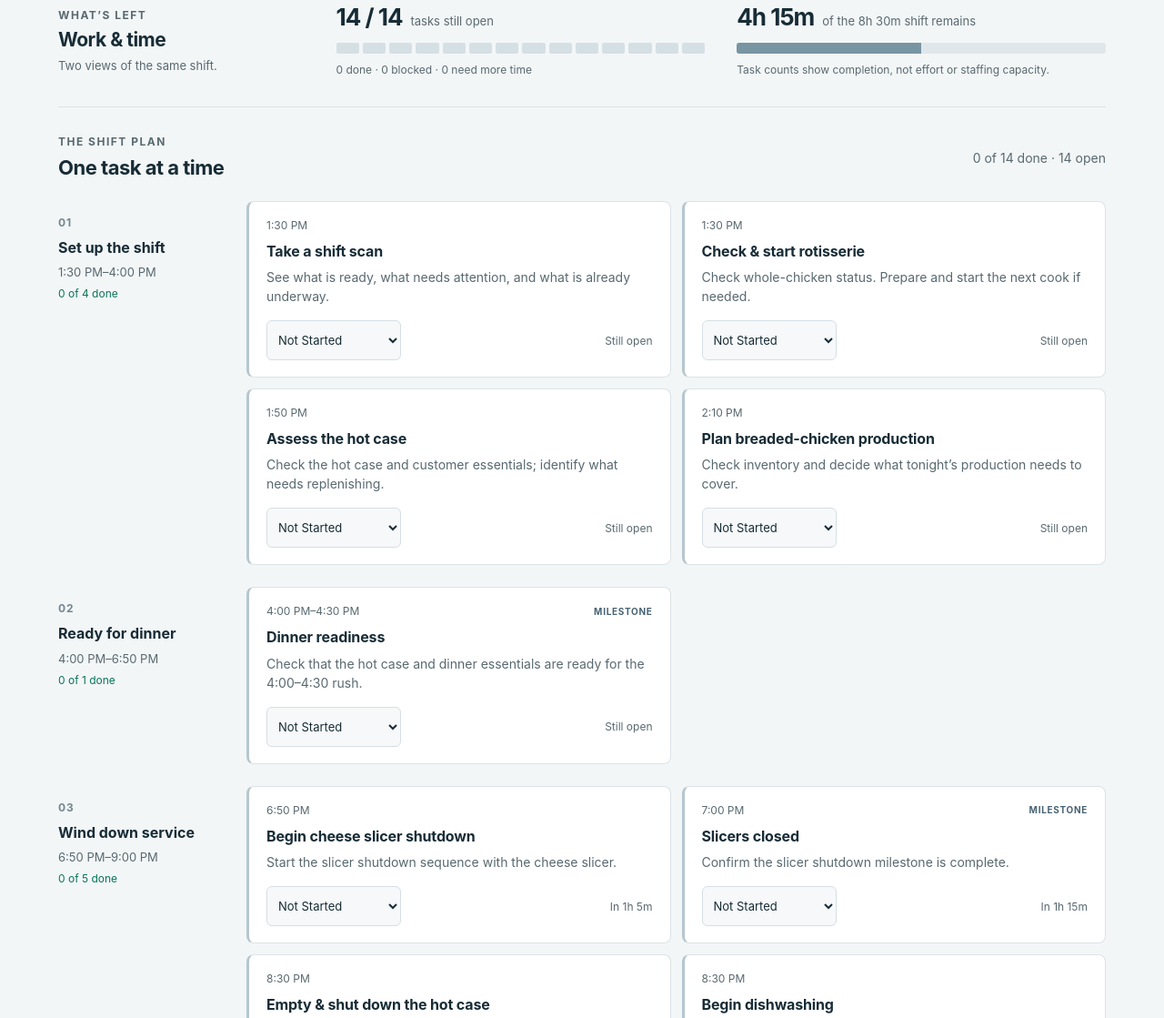
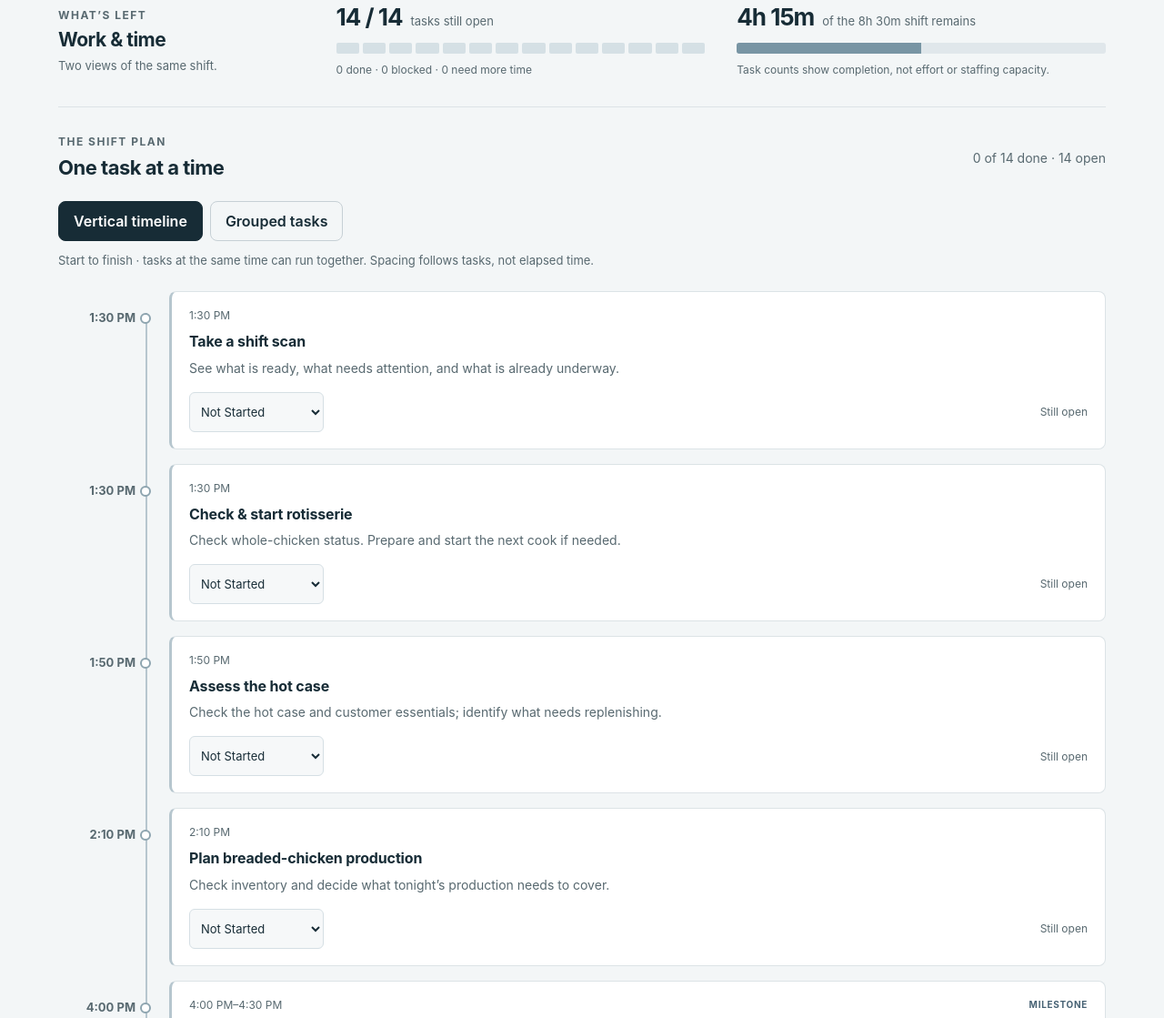
Before and after one commit to poulosophy/ghost-lead, a website: page index.html in a window 1280 px wide. Shown: the part 974-2093 px from the top of the page at 91% size. Drawn offline with Linux system fonts and the light colour scheme.

Commit message:
Add chronological task view with vertical timeline

```diff
--- a/index.html
+++ b/index.html
@@ -20,7 +20,7 @@
 <div class="clock-controls"><div><strong>Explore the shift</strong><span id="clock-help">Demo time · task states stay as you set them</span></div><label class="sr-only" for="demo-time">Demo time</label><input id="demo-time" type="range" min="810" max="1320" step="5" value="1065"><output id="demo-output" for="demo-time"></output><button id="live-toggle" class="quiet" aria-pressed="false">Use live clock</button></div>
 </section>
 <section class="work-shape" aria-label="Remaining work and time"><div class="shape-intro"><p class="eyebrow">WHAT’S LEFT</p><h2>Work & time</h2><p>Two views of the same shift.</p></div><div class="measure"><div><strong id="work-count"></strong><span>tasks still open</span></div><div id="task-segments" class="task-segments" aria-hidden="true"></div><small id="work-note"></small></div><div class="measure"><div><strong id="remaining-label"></strong><span>of the 8h 30m shift remains</span></div><div class="time-track"><div id="remaining-bar"></div></div><small>Task counts show completion, not effort or staffing capacity.</small></div></section>
-<section aria-labelledby="tasks-title"><div class="section-heading tasks-heading"><div><p class="eyebrow">THE SHIFT PLAN</p><h2 id="tasks-title">One task at a time</h2></div><p id="task-summary" aria-live="polite"></p></div><div id="tasks"></div></section>
+<section aria-labelledby="tasks-title"><div class="section-heading tasks-heading"><div><p class="eyebrow">THE SHIFT PLAN</p><h2 id="tasks-title">One task at a time</h2></div><p id="task-summary" aria-live="polite"></p></div><div class="view-controls" role="group" aria-label="Task view"><button class="quiet" data-view="vertical" aria-pressed="true" aria-controls="tasks">Vertical timeline</button><button class="quiet" data-view="grouped" aria-pressed="false" aria-controls="tasks">Grouped tasks</button></div><p id="vertical-note" class="view-note">Start to finish · tasks at the same time can run together. Spacing follows tasks, not elapsed time.</p><div id="tasks" class="vertical-view"></div></section>
 <footer><span id="save-status" role="status">Changes saved on this browser.</span><span>Illustrative sample schedule · follow your team’s procedures.</span></footer>
 </main>
 <dialog id="reset-dialog"><form method="dialog"><p class="eyebrow">START FRESH</p><h2>Reset this shift?</h2><p>All task states will return to Not Started. The demo clock will return to 1:30 PM.</p><div class="dialog-actions"><button value="cancel" class="quiet">Keep working</button><button value="reset" class="primary">Reset shift</button></div></form></dialog>
```
Also changed, not shown: dist/app.js, dist/index.html, dist/styles.css.
